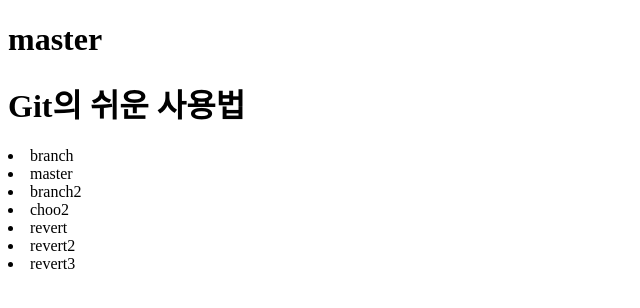
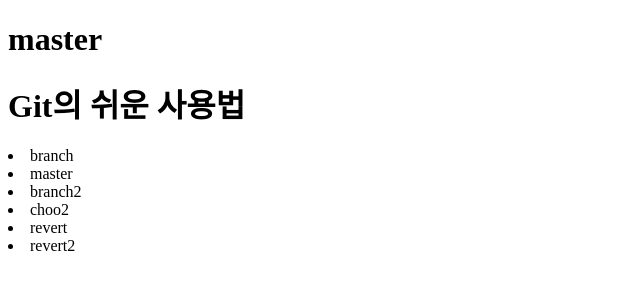
Before and after one commit to kimyongsoo7/git_18, a plain HTML site: page index.html in a window 1280 px wide. Shown: the full height of the page, 0-640 px from the left. Drawn offline with Linux system fonts and the light colour scheme.

Commit message:
Revert "li revert3 추가"
This reverts commit 75f3b77546c8df57e8d9e52c93113ea7a56fa287.

```diff
--- a/index.html
+++ b/index.html
@@ -13,6 +13,5 @@
         <li>choo2</li>
         <li>revert</li>
         <li>revert2</li>
-        <li>revert3</li>
     </body>
 </html>
```
